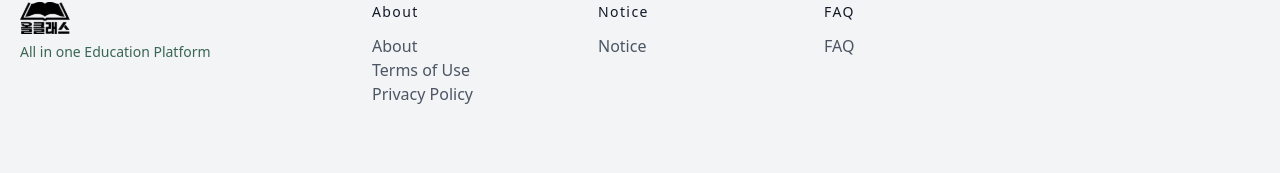
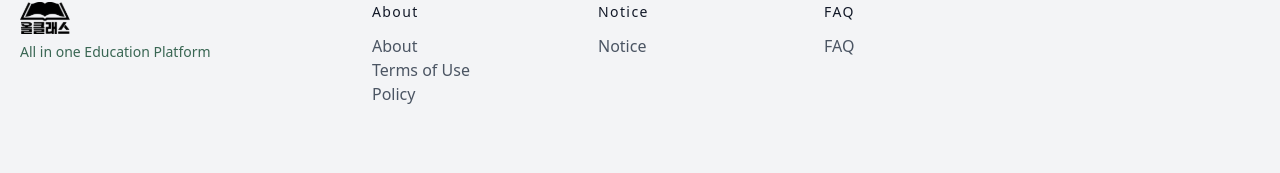
Before and after one commit to cha970310/allclass-landing, a Next.js app: page / in a window 1280 px wide. Shown: the part 2600-2773 px from the top of the page. Built offline with nearby package versions, Linux system fonts and the light colour scheme.

Commit message:
switch a tag to Link tag

```diff
--- a/components/footer.js
+++ b/components/footer.js
@@ -26,10 +26,11 @@ return(
             <a className="text-gray-600 hover:text-gray-800">About</a>
           </li>
           <li>
-            <a className="text-gray-600 hover:text-gray-800" href="/terms">Terms of Use</a>
+            <Link className="text-gray-600 hover:text-gray-800" href="/terms">Terms of Use</Link>
+
           </li>
           <li>
-            <a className="text-gray-600 hover:text-gray-800" href="/policy">Privacy Policy</a>
+          <Link className="text-gray-600 hover:text-gray-800" href="/policy">Policy</Link>
           </li>
         </nav>
       </div>
```
